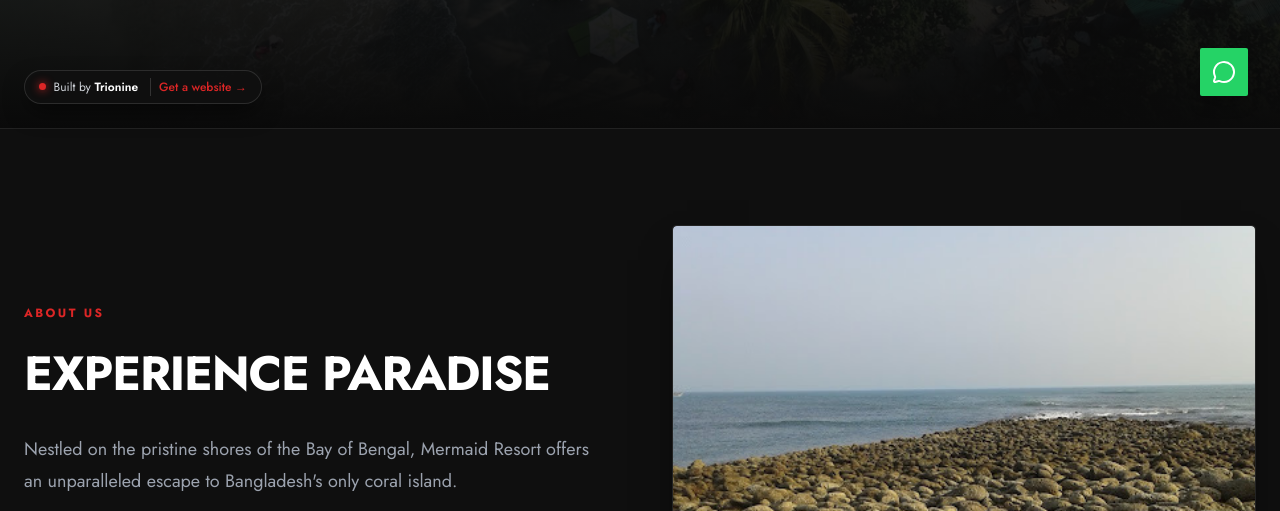
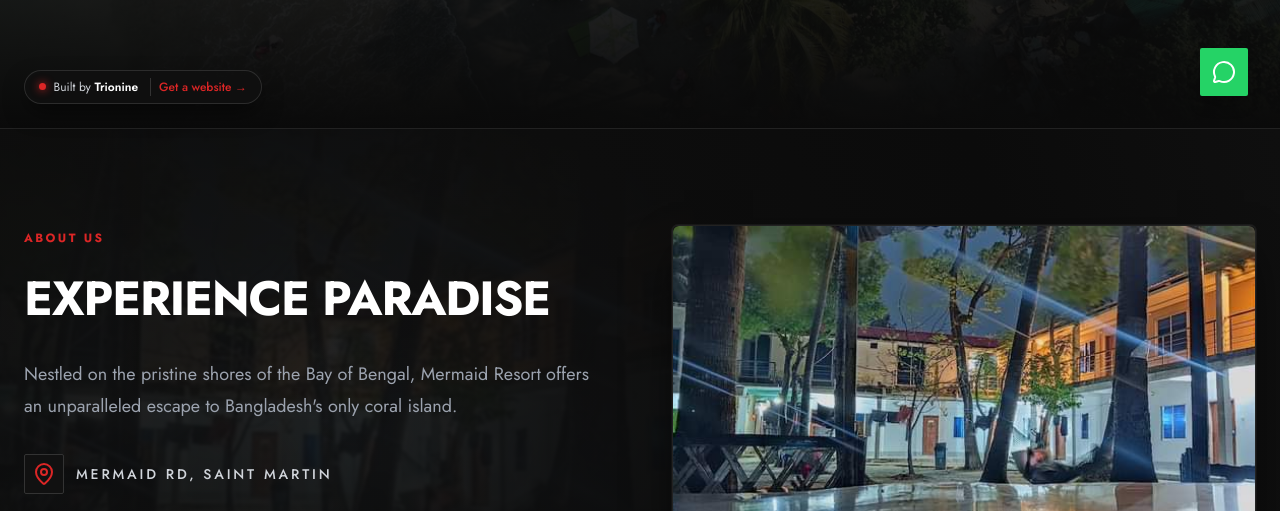
Before and after one commit to sadabx/mermaid-resort, a website: page index.html in a window 1280 px wide. Shown: the part 672-1183 px from the top of the page. Drawn offline with nearby package versions, Linux system fonts and the light colour scheme.

Commit message:
fix: place coral rock photo in Experience Gallery and resort courtyard in About section

```diff
--- a/css/pages/resort.css
+++ b/css/pages/resort.css
@@ -85,12 +85,45 @@
    ABOUT SECTION
    ========================================= */
 .about-section {
+    position: relative;
+    overflow: hidden;
     background-color: var(--bg-alt);
     border-top: 1px solid var(--border-color);
     border-bottom: 1px solid var(--border-color);
 }
 
+.about-bg-underlay {
+    position: absolute;
+    inset: 0;
+    pointer-events: none;
+    z-index: 0;
+    overflow: hidden;
+}
+
+.about-bg-img {
+    position: absolute;
+    top: 50%;
+    left: -5%;
+    transform: translateY(-50%) scale(1.05);
+    width: 60%;
+    height: 100%;
+    object-fit: cover;
+    object-position: center;
+    opacity: 0.12;
+    filter: blur(1.5px) grayscale(20%);
+    mask-image: radial-gradient(ellipse at 40% 50%, rgba(0, 0, 0, 1) 0%, rgba(0, 0, 0, 0.4) 60%, rgba(0, 0, 0, 0) 85%);
+    -webkit-mask-image: radial-gradient(ellipse at 40% 50%, rgba(0, 0, 0, 1) 0%, rgba(0, 0, 0, 0.4) 60%, rgba(0, 0, 0, 0) 85%);
+}
+
+.about-bg-gradient {
+    position: absolute;
+    inset: 0;
+    background: radial-gradient(circle at 25% 50%, transparent 0%, rgba(10, 10, 10, 0.8) 70%, var(--bg-alt) 100%);
+}
+
 .about-grid {
+    position: relative;
+    z-index: 1;
     display: grid;
     grid-template-columns: repeat(2, minmax(0, 1fr));
     gap: 4rem;
@@ -216,16 +249,18 @@
 .about-image {
     position: relative;
     overflow: hidden;
-    border-radius: 4px;
+    border-radius: 6px;
     border: 1px solid var(--border-color);
-    box-shadow: 0 20px 40px -15px rgba(0, 0, 0, 0.7);
+    box-shadow: 0 20px 45px -12px rgba(0, 0, 0, 0.85), 0 0 0 1px rgba(255, 255, 255, 0.05);
+    background-color: #050505;
 }
 
 .about-image img {
-    border-radius: 4px;
+    border-radius: 6px;
     width: 100%;
-    height: 480px;
+    height: 330px;
     object-fit: cover;
+    object-position: center 30%;
     display: block;
 }
 
@@ -1114,7 +1149,8 @@
     }
 
     .about-image img {
-        height: 350px;
+        height: 250px;
+        object-position: center 30%;
     }
 
     /* Sections */
--- a/index.html
+++ b/index.html
@@ -141,6 +141,12 @@
 
   <!-- About Section -->
   <section id="about" class="section about-section">
+    <!-- Atmospheric low-visibility background bleed under the About text -->
+    <div class="about-bg-underlay" aria-hidden="true">
+      <img src="assets/restaurant/restaurant-night.jpg" alt="" class="about-bg-img" />
+      <div class="about-bg-gradient"></div>
+    </div>
+
     <div class="container about-grid">
       <div class="fade-in-left scroll-reveal">
         <span class="about-subtitle">About Us</span>
@@ -170,7 +176,7 @@
         </div>
       </div>
       <div class="about-image fade-in-right scroll-reveal">
-        <img src="assets/general/about-resort.jpg" alt="Saint Martin Coral Reef Beach" loading="lazy" decoding="async" />
+        <img src="assets/restaurant/restaurant-night.jpg" alt="Mermaid Resort Courtyard & Rooms" loading="lazy" decoding="async" />
       </div>
     </div>
   </section>
@@ -250,7 +256,7 @@
           <div class="gallery-overlay"></div>
         </div>
         <div class="gallery-item">
-          <img src="assets/restaurant/restaurant-night.jpg" alt="Mermaid Resort Night Courtyard" loading="lazy" decoding="async" />
+          <img src="assets/general/about-resort.jpg" alt="Saint Martin Coral Stone Beach & Rock Formations" loading="lazy" decoding="async" />
           <div class="gallery-overlay"></div>
         </div>
       </div>
```
